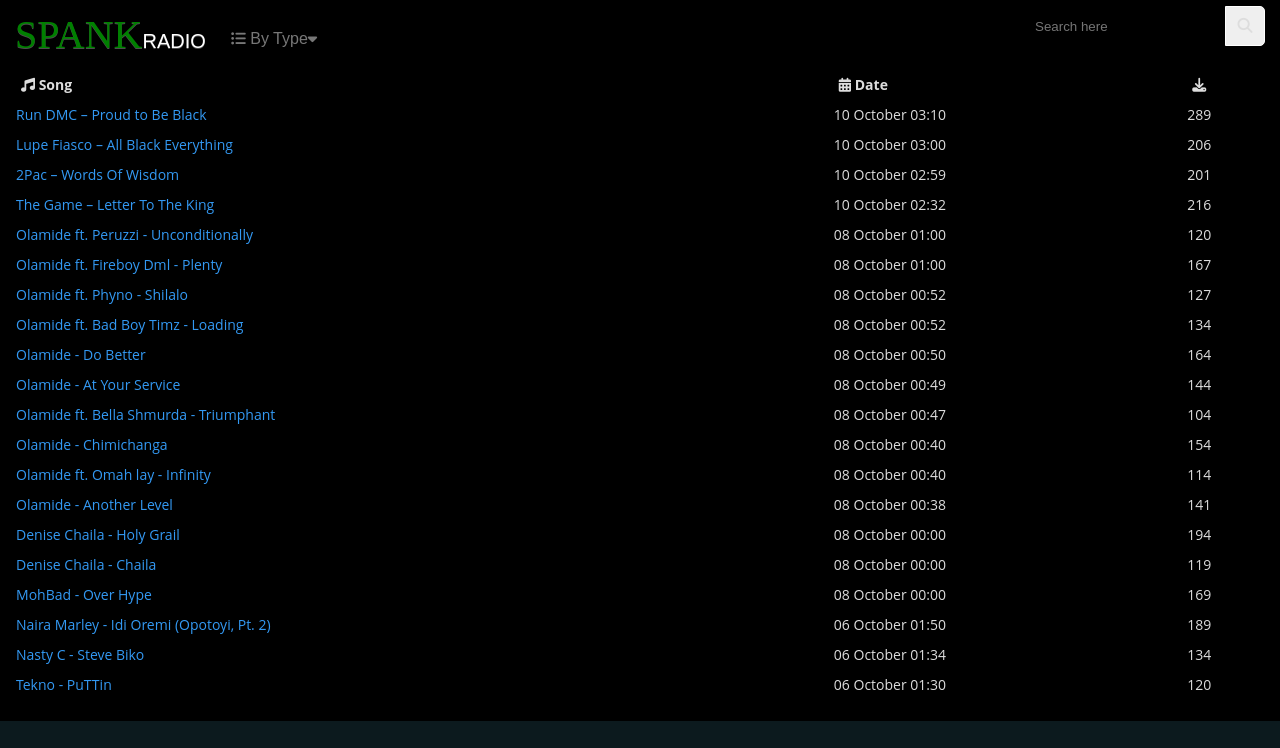
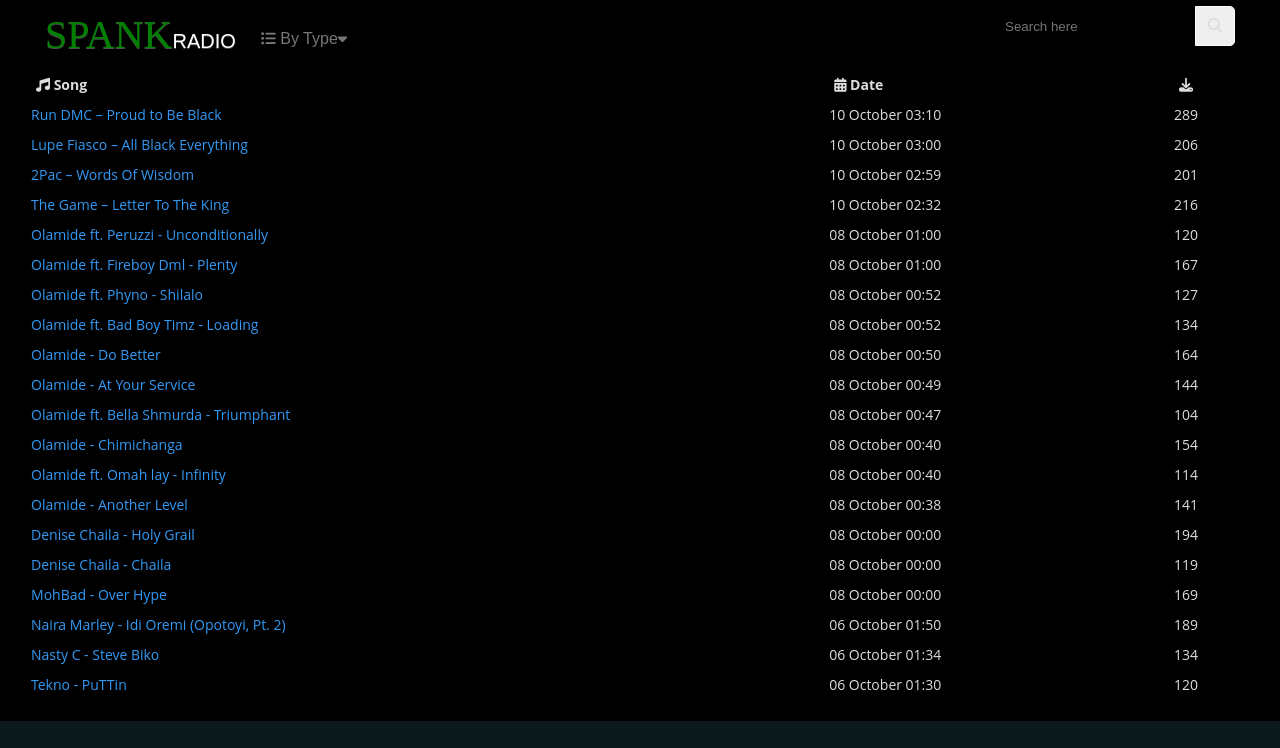
Before and after one commit to akinolapo/spanky-theme, a plain HTML site: page index.html in a window 1280 px wide. Shown: the top 748 px of the page. Drawn offline with Linux system fonts and the light colour scheme.

Commit message:
Update style.css

```diff
--- a/css/style.css
+++ b/css/style.css
@@ -54,6 +54,8 @@
 }
 header {
     top: 0;
+    padding-left: 30px;
+    padding-right: 30px;
 }
 
 header nav ul {
@@ -211,8 +213,8 @@ body {
 .container {
     margin-right: auto;
     margin-left: auto;
-    padding-left: 15px;
-    padding-right: 15px;
+    padding-left: 30px;
+    padding-right: 30px;
 }
 
 a {
```
